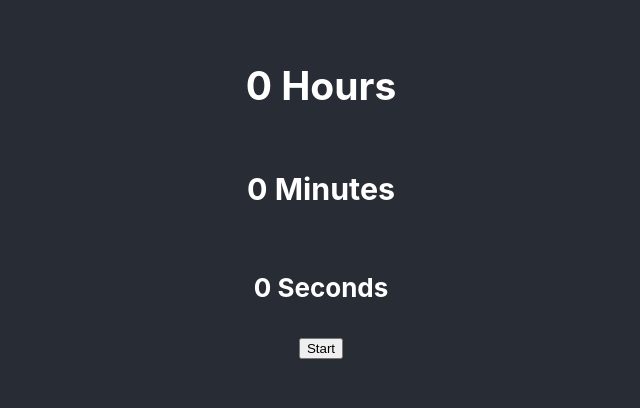
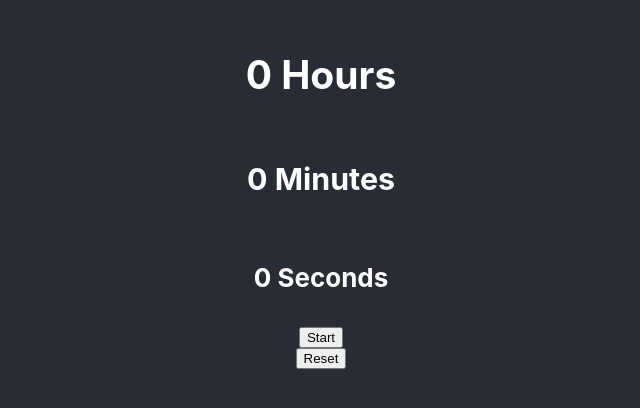
Before and after one commit to A-DiRusso/practice-stopwatch-react-app, a React (Create React App) app: page / in a window 1280 px wide. Shown: the part 206-614 px from the top of the page, without its empty margins (319-959 px from the left). Built offline with nearby package versions, Linux system fonts and the light colour scheme.

Commit message:
adds reset button to Stopwatch.js and hooks it up to a console loggin function in App.js

```diff
--- a/src/App.js
+++ b/src/App.js
@@ -19,7 +19,8 @@ class App extends React.Component {
         <header className="App-header">
           <Stopwatch clickHandler={this._clickedButton}
                      timerBool={this.tickTickTick}
-                     timerTime={this.state.tickingTime}/>
+                     timerTime={this.state.tickingTime}
+                     resetHandler={this._resetTime}/>
         </header>
       </div>
     );
@@ -27,6 +28,9 @@ class App extends React.Component {
   _clickedButton = () => {
     console.log('click')
   }
+  _resetTime = () => {
+    console.log('clack');
+  }
 }
 
 
--- a/src/Stopwatch.js
+++ b/src/Stopwatch.js
@@ -1,11 +1,12 @@
 import React from 'react'
 
-function Stopwatch({clickHandler, timerBool, timerTime}) {
+function Stopwatch({clickHandler, timerBool, timerTime, resetHandler}) {
   return (<>
             <h2>{Math.floor(timerTime/3600)} Hours</h2>
             <h3>{Math.floor(timerTime/60)%60} Minutes</h3>
             <h4>{timerTime%60} Seconds</h4>
             <button onClick={clickHandler}>{timerBool ? `Stop` : `Start`}</button>
+            <button onClick={resetHandler}>Reset</button>
           </>
   )
 }
```
